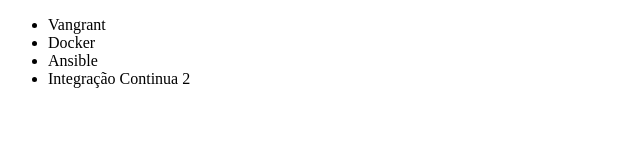
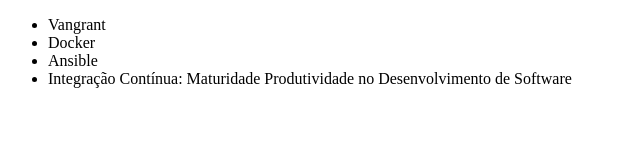
Before and after one commit to leonardovalenascimento/alura-git, a plain HTML site: page index.html in a window 1280 px wide. Shown: the whole page, without its empty margins (0-640 px from the left). Drawn offline with Linux system fonts and the light colour scheme.

Commit message:
Renomeando curso de integração continua

```diff
--- a/index.html
+++ b/index.html
@@ -9,7 +9,7 @@
     <li>Vangrant</li>
     <li>Docker</li>
     <li>Ansible</li>
-    <li>Integração Continua 2</li>
+    <li>Integração Contínua: Maturidade Produtividade no Desenvolvimento de Software</li>
   </ul>
 </body>
 </html>
```
